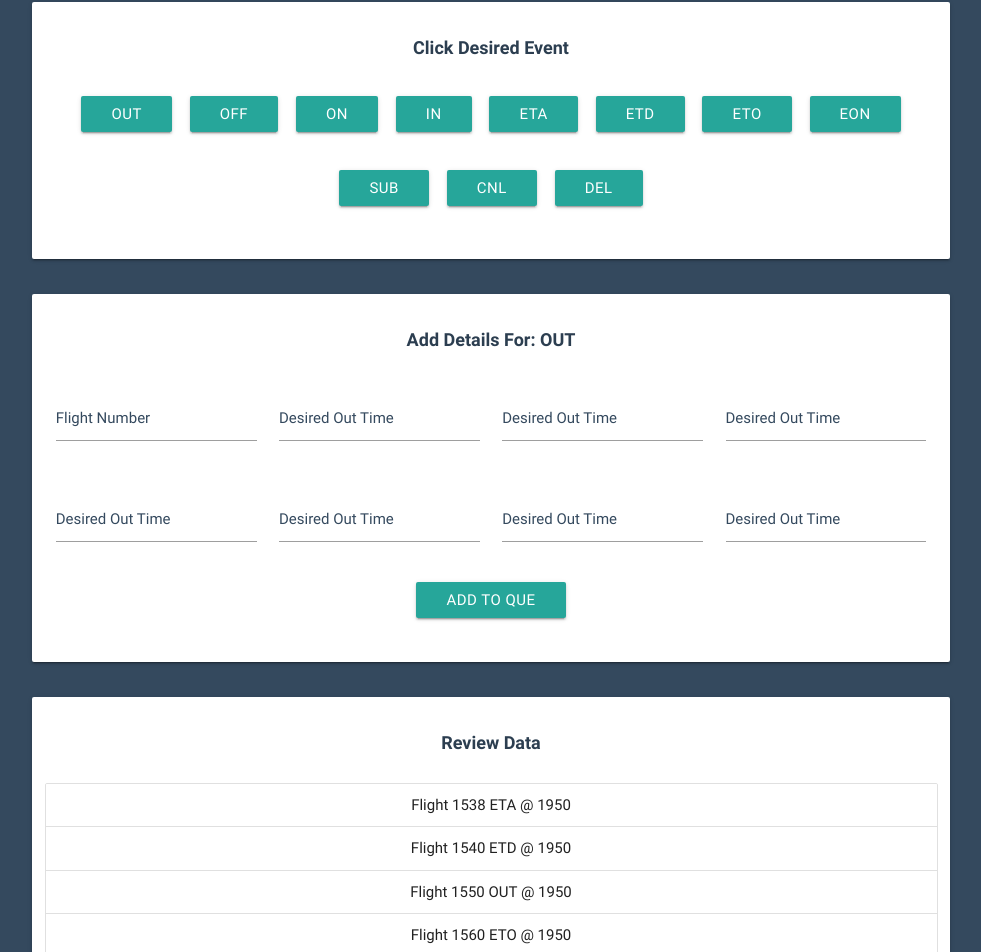
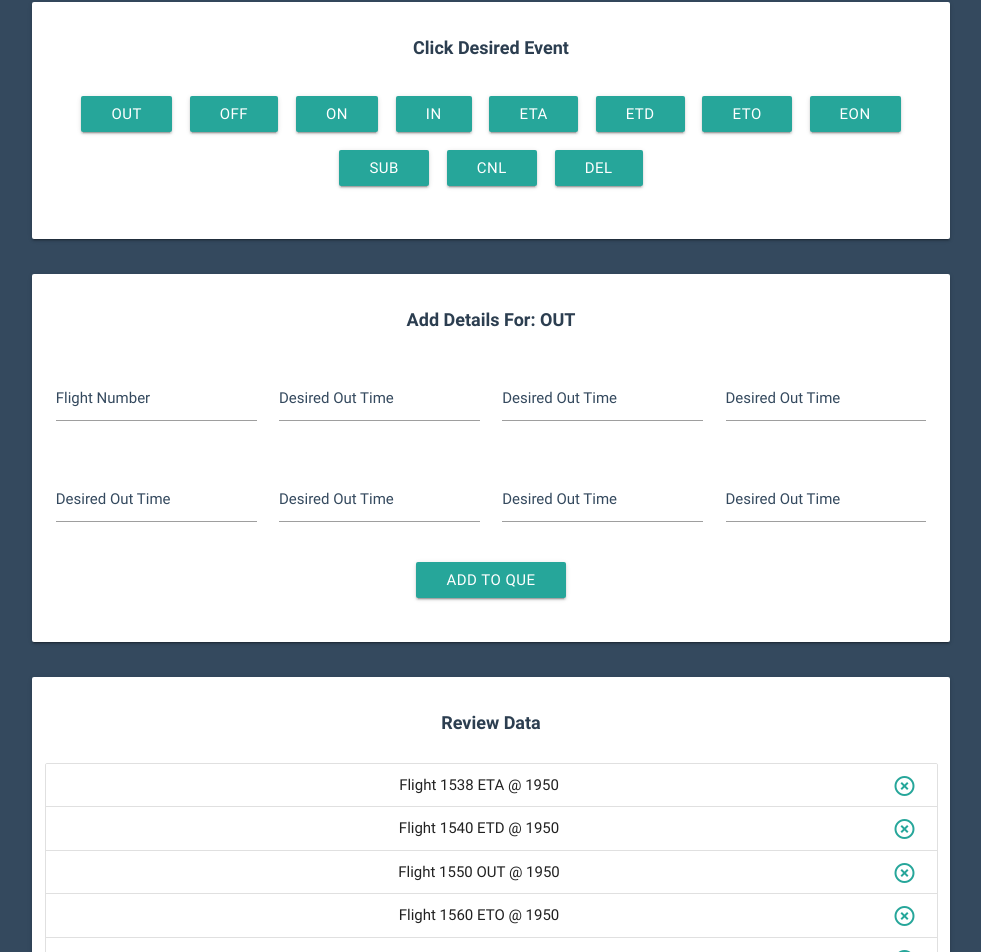
Before and after one commit to adnanmc/MCEG-CSV-GEN, an Angular app: page / in a window 1280 px wide. Shown: the part 70-1022 px from the top of the page, without its empty margins (149-1130 px from the left). Built offline with nearby package versions, Linux system fonts and the light colour scheme; what ng2-materialize would draw is missing.

Commit message:
minor gui change to que + events component now emits button name to parent component

```diff
--- a/src/app/app.component.html
+++ b/src/app/app.component.html
@@ -4,7 +4,7 @@
   </div>
 </nav>
 <div class="container">
-    <app-events></app-events>
+    <app-events (eventTypeClick)='grabEventName($event)'></app-events>
     <app-form></app-form>
     <app-que></app-que>
 </div>
--- a/src/app/app.component.ts
+++ b/src/app/app.component.ts
@@ -1,4 +1,4 @@
-import { Component } from '@angular/core';
+import { Component, Input } from '@angular/core';
 
 @Component({
   selector: 'app-root',
@@ -6,5 +6,13 @@ import { Component } from '@angular/core';
   styleUrls: ['./app.component.css']
 })
 export class AppComponent {
-  title = 'app';
+  // event name
+  eventName: string;
+
+  // grabbing event name based on button click on child component
+  grabEventName(name) {
+    name = name.toString();
+    this.eventName = name;
+    console.log(this.eventName);
+  }
 }
--- a/src/app/events/events.component.html
+++ b/src/app/events/events.component.html
@@ -5,22 +5,12 @@
         <h5>Click Desired Event</h5>
       </div>
       <div class="row">
-        <a class="waves-effect waves-light btn btn-evt">OUT</a>
-        <a class="waves-effect waves-light btn btn-evt">OFF</a>
-        <a class="waves-effect waves-light btn btn-evt">ON</a>
-        <a class="waves-effect waves-light btn btn-evt">IN</a>
-        <a class="waves-effect waves-light btn btn-evt">ETA</a>
-        <a class="waves-effect waves-light btn btn-evt">ETD</a>
-        <a class="waves-effect waves-light btn btn-evt">ETO</a>
-        <a class="waves-effect waves-light btn btn-evt">EON</a>
+        <a class="waves-effect waves-light btn btn-evt"
+           *ngFor="let eventName of events"
+           (click)="whichEvent(eventName)"
+           >{{eventName | uppercase}}
+        </a>
       </div>
-
-      <div class="row">
-        <a class="waves-effect waves-light btn btn-evt">SUB</a>
-        <a class="waves-effect waves-light btn btn-evt">CNL</a>
-        <a class="waves-effect waves-light btn btn-evt">DEL</a>
-      </div>
-
   </div>
 
 </div>
--- a/src/app/events/events.component.ts
+++ b/src/app/events/events.component.ts
@@ -1,15 +1,26 @@
-import { Component, OnInit } from '@angular/core';
+import { Component, Output, EventEmitter } from '@angular/core';
 
 @Component({
   selector: 'app-events',
   templateUrl: './events.component.html',
   styleUrls: ['./events.component.css']
 })
-export class EventsComponent implements OnInit {
+export class EventsComponent {
+// defining all the available events
+events: any = ['out', 'off', 'on', 'in', 'eta', 'etd', 'eto', 'eon', 'sub', 'cnl', 'del'];
 
-  constructor() { }
+// creating a custom event which will tell the parent component whats the name of the button that was clicked
+@Output() eventTypeClick: EventEmitter<string> = new EventEmitter<string>();
 
-  ngOnInit() {
-  }
+// function that handles the event emit
+whichEvent(event) {
+  event = event.toUpperCase();
+  this.eventTypeClick.emit(event);
+  // console.log(event);
+}
+
+
+
+
 
 }
--- a/src/app/que/que.component.html
+++ b/src/app/que/que.component.html
@@ -1,15 +1,15 @@
-<div class="row">
+<div class="row center">
   <div class="card-panel">
-    <div class="row center">
+    <div class="row">
       <h5>Review Data</h5>
     </div>
-    <div class="row center">
-      <ul class="collection center">
-        <li class="collection-item">Flight 1538 ETA @ 1950</li>
-        <li class="collection-item">Flight 1540 ETD @ 1950</li>
-        <li class="collection-item">Flight 1550 OUT @ 1950</li>
-        <li class="collection-item">Flight 1560 ETO @ 1950</li>
-        <li class="collection-item">Flight 1530 IN @ 1950</li>
+    <div class="row">
+      <ul class="collection">
+        <li class="collection-item">Flight 1538 ETA @ 1950<a href="#!"><i class="material-icons secondary-content">highlight_off</i></a></li>
+        <li class="collection-item">Flight 1540 ETD @ 1950<a href="#!"><i class="material-icons secondary-content">highlight_off</i></a></li>
+        <li class="collection-item">Flight 1550 OUT @ 1950<a href="#!"><i class="material-icons secondary-content">highlight_off</i></a></li>
+        <li class="collection-item">Flight 1560 ETO @ 1950<a href="#!"><i class="material-icons secondary-content">highlight_off</i></a></li>
+        <li class="collection-item">Flight 1530 IN @ 1950<a href="#!"><i class="material-icons secondary-content">highlight_off</i></a></li>
       </ul>
     </div>
 
```
